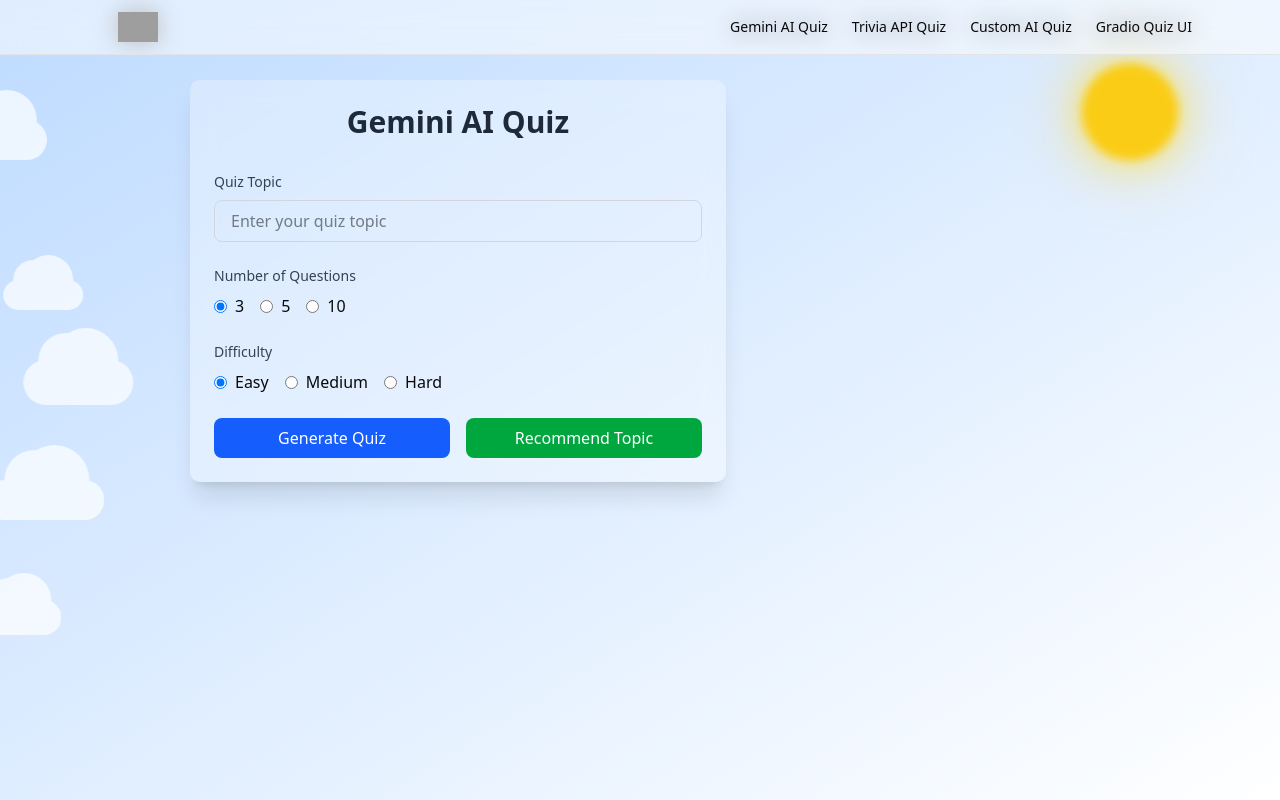
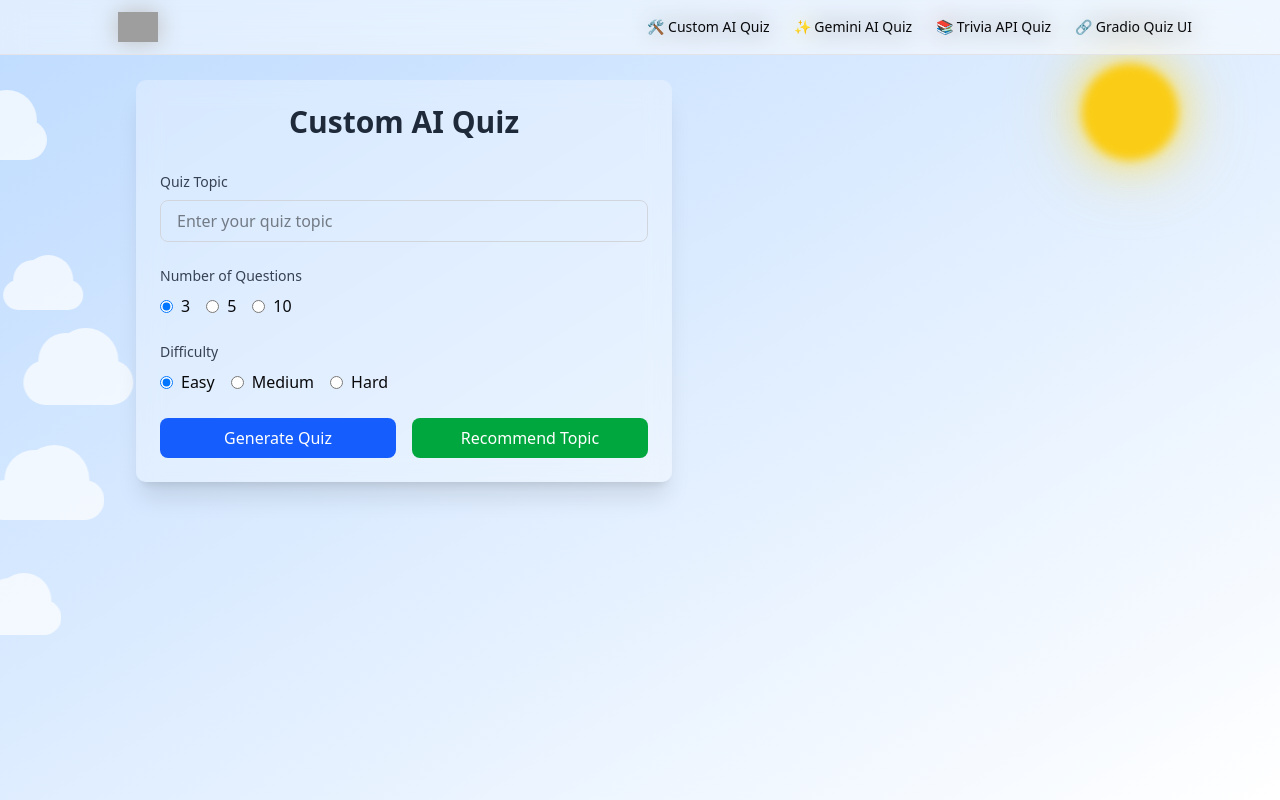
Before and after one commit to NZLouislu/nzlouis-ai-quiz, a Next.js app: page / in a window 1280 px wide. Shown: the top 800 px of the page. Built offline with nearby package versions, Linux system fonts and the light colour scheme; grey boxes are pictures that could not be loaded.

Commit message:
Change the Navbar and add the icons.

```diff
--- a/app/page.tsx
+++ b/app/page.tsx
@@ -1,11 +1,11 @@
 import Navbar from "@/components/Navbar";
-import GeminiAIQuizPage from "@/app/gemini-ai-quiz/page";
+import CustomAIQuizPage from "./custom-ai-quiz/page";
 
 export default function Page() {
   return (
     <>
       <Navbar />
-      <GeminiAIQuizPage />
+      <CustomAIQuizPage />
     </>
   );
 }
--- a/components/Navbar.tsx
+++ b/components/Navbar.tsx
@@ -8,10 +8,10 @@
   const [open, setOpen] = useState(false);
 
   const items = [
-    { label: "Gemini AI Quiz", href: "/" },
-    { label: "Trivia API Quiz", href: "/trivia-api-quiz" },
-    { label: "Custom AI Quiz", href: "/custom-ai-quiz" },
-    { label: "Gradio Quiz UI", href: "/gradio-quiz-ui" },
+    { label: "🛠 Custom AI Quiz", href: "/" },
+    { label: "✨ Gemini AI Quiz", href: "/gemini-ai-quiz" },
+    { label: "📚 Trivia API Quiz", href: "/trivia-api-quiz" },
+    { label: "🔗 Gradio Quiz UI", href: "/gradio-quiz-ui" },
   ];
 
   return (
```
Also changed, not shown: 1 other file (tests, documents, lock files or other folders).
